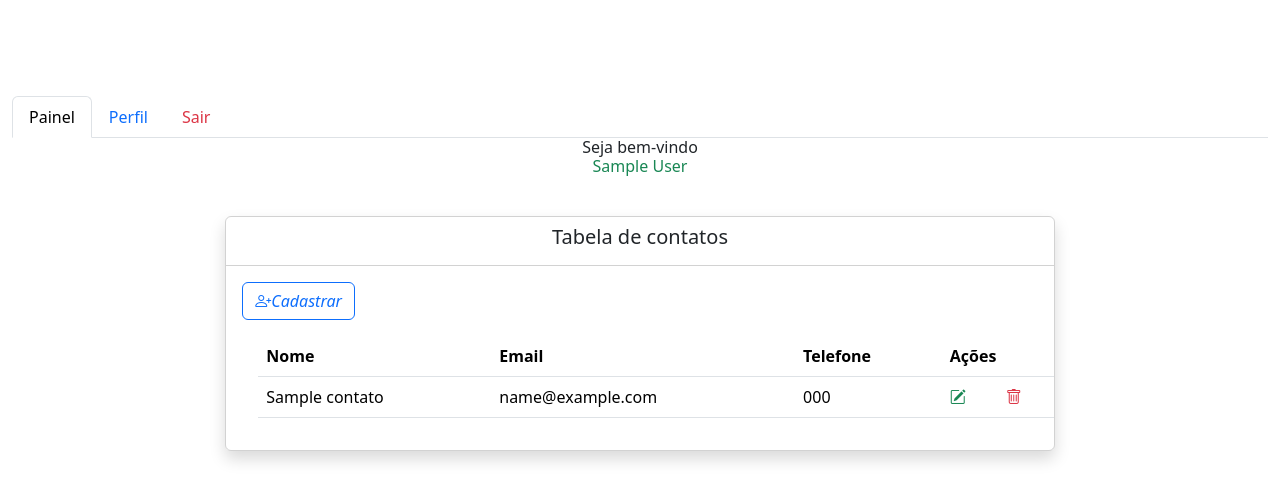
After one commit to vinisilva2020/trab-topicos, a PHP site: page /painel.php in a window 1280 px wide. The commit adds this page. Shown: the top 501 px of the page. Run offline with PHP 8.4, Linux system fonts and the light colour scheme; the visitor is signed in with stand-in values (Sample User, id 1); tables that the repository leaves empty or names only in its code hold one stand-in row (values such as "Sample post").

Commit message:
insere,login,painel,sair,perfil

```diff
--- /dev/null
+++ b/painel.php
@@ -0,0 +1,143 @@
+<?php
+session_start();
+
+if (!isset($_SESSION)) {
+    header("location:index.php");
+    die;
+}
+if (empty($_SESSION)) {
+    header("location:index.php");
+    die;
+}
+include_once 'config.php';
+
+$sql = "SELECT * FROM contato";
+$resultado = mysqli_query($conexao, $sql);
+?>
+<!DOCTYPE html>
+<html lang="en">
+
+<head>
+    <meta charset="UTF-8">
+    <meta http-equiv="X-UA-Compatible" content="IE=edge">
+    <meta name="viewport" content="width=device-width, initial-scale=1.0">
+    <title>Document</title>
+    <link href="https://cdn.jsdelivr.net/npm/bootstrap@5.3.2/dist/css/bootstrap.min.css" rel="stylesheet" integrity="sha384-T3c6CoIi6uLrA9TneNEoa7RxnatzjcDSCmG1MXxSR1GAsXEV/Dwwykc2MPK8M2HN" crossorigin="anonymous">
+    <link rel="stylesheet" href="https://cdn.jsdelivr.net/npm/bootstrap-icons@1.11.1/font/bootstrap-icons.css">
+</head>
+
+<body>
+    <div class="container-fluid">
+        <div class="row mt-5">
+            <div class="col-12 mt-5">
+                <ul class="nav nav-tabs">
+                    <li class="nav-item">
+                        <a class="nav-link active" aria-current="page" href="#">Painel</a>
+                    </li>
+                    <li class="nav-item">
+                        <a class="nav-link" href="perfil.php?id=<?php  echo $_SESSION['id']?>">Perfil</a>
+                    </li>
+                    <li class="nav-item">
+                        <a class=" text-danger nav-link" href="sair.php">Sair</a>
+                    </li>
+
+                </ul>
+
+            </div>
+            <h6 class="text-center" >Seja bem-vindo <p class="text-success"><?php echo $_SESSION['nome']; ?></p></h6>
+        </div>
+        <div class="row">
+            <div class="col-md-8 mt-3 mx-auto">
+
+            <?php
+            if (isset($_SESSION['msg']) and $_SESSION['msg'] != "" and isset($_SESSION['status']) and $_SESSION['status'] != "") {
+            ?>
+                <div class="alert col-6 mx-auto <?php echo $_SESSION['status']  ?> alert-dismissible fade show" role="alert">
+                    <strong><?php echo $_SESSION['msg'] ?></strong>
+                    <button type="button" class="btn-close" data-bs-dismiss="alert" aria-label="Close"></button>
+                </div>
+            <?php  }
+            unset($_SESSION['msg']);
+            unset($_SESSION['status']);
+            ?>
+                <div class="card bg-transparent shadow">
+                    <div class="card-header bg-transparent">
+                        <h5 class=" card-title text-center">Tabela de contatos</h5>
+                    </div>
+                    <div class="card-body">
+                        <button type="button" class="btn btn-outline-primary" data-bs-toggle="modal" data-bs-target="#exampleModal" data-bs-whatever="@getbootstrap"> <i class="bi bi-person-plus">Cadastrar</i></button>
+                        <table class="table  m-3  table-hover">
+                            <thead>
+                                <th>Nome</th>
+                                <th>Email</th>
+                                <th>Telefone</th>
+                                <th colspan="2">Ações</th>
+                            </thead>
+                            <tr>
+                                <?php
+                                while ($dados = mysqli_fetch_assoc($resultado)) {
+                                    $nome = $dados['nome'];
+                                    $email = $dados['email'];
+                                    $telefone = $dados['telefone'];
+                                    $id = $dados['id'];
+                                ?>
+                                    <tbody>
+                                        <td> <?php echo $nome  ?></td>
+                                        <td><?php echo $email ?></td>
+                                        <td><?php echo $telefone   ?></td>
+                                        <td><a href="editar-contato.php?id=<?php echo $id; ?>"><i class="bi bi-pencil-square text-success"></i></a></td>
+                                        <td><a  href="insere.php?del_contato=<?php echo $id; ?>"><i class="bi bi-trash text-danger"></i></a></td>
+                                    </tbody>
+                                <?php } ?>
+                            </tr>
+                        </table>
+                    </div>
+                </div>
+            </div>
+        </div>
+        <div class="modal fade" id="exampleModal" tabindex="-1" aria-labelledby="exampleModalLabel" aria-hidden="true">
+            <div class="modal-dialog">
+                <div class="modal-content">
+                    <div class="modal-header">
+                        <h1 class="modal-title fs-5" id="exampleModalLabel">Cadastrar contato</h1>
+                        <button type="button" class="btn-close" data-bs-dismiss="modal" aria-label="Close"></button>
+                    </div>
+                    <div class="modal-body">
+                        <form method="post" action="insere.php">
+                            <div class="mb-3">
+                                <input type="hidden" name="id">
+                                <label for="recipient-name" class="col-form-label">Nome:</label>
+                                <input type="text" placeholder="insira seu nome" name="nome" class="form-control" id="recipient-name">
+                            </div>
+                            <div class="mb-3">
+                                <label for="recipient-name" class="col-form-label">Email:</label>
+                                <input type="text" placeholder="examplo@gmail.com" name="email" class="form-control" id="recipient-name">
+                            </div>
+
+                            <div class="mb-3">
+                                <label for="recipient-name" class="col-form-label">Telefone:</label>
+                                <input type="text" placeholder="(xx) xxxx-xxxx" name="telefone" class=" telefone form-control" id="recipient-name">
+                            </div>
+
+                            <div class="modal-footer">
+                                <button type="button" class="btn btn-danger" data-bs-dismiss="modal">Fechar</button>
+                                <button type="submit" name="cadastrar-contato" class="btn btn-success">Cadastrar</button>
+                            </div>
+                        </form>
+                    </div>
+                </div>
+            </div>
+        </div>
+    </div>
+
+</body>
+
+<script src="https://cdnjs.cloudflare.com/ajax/libs/jquery/3.7.1/jquery.min.js" integrity="sha512-v2CJ7UaYy4JwqLDIrZUI/4hqeoQieOmAZNXBeQyjo21dadnwR+8ZaIJVT8EE2iyI61OV8e6M8PP2/4hpQINQ/g==" crossorigin="anonymous" referrerpolicy="no-referrer"></script>
+<script src="https://cdnjs.cloudflare.com/ajax/libs/jquery.mask/1.14.16/jquery.mask.min.js" integrity="sha512-pHVGpX7F/27yZ0ISY+VVjyULApbDlD0/X0rgGbTqCE7WFW5MezNTWG/dnhtbBuICzsd0WQPgpE4REBLv+UqChw==" crossorigin="anonymous" referrerpolicy="no-referrer"></script>
+<script src="https://cdn.jsdelivr.net/npm/bootstrap@5.3.2/dist/js/bootstrap.bundle.min.js" integrity="sha384-C6RzsynM9kWDrMNeT87bh95OGNyZPhcTNXj1NW7RuBCsyN/o0jlpcV8Qyq46cDfL" crossorigin="anonymous"></script>
+
+<script>
+    $('.telefone').mask('(00) 0000-0000');
+</script>
+
+</html>
--- a/perfil.php
+++ b/perfil.php
@@ -26,7 +26,6 @@ if (isset($_GET['id'])) {
 ?>
 <!DOCTYPE html>
 <html lang="en">
-
 <head>
     <meta charset="UTF-8">
     <meta http-equiv="X-UA-Compatible" content="IE=edge">
@@ -35,7 +34,6 @@ if (isset($_GET['id'])) {
     <link href="https://cdn.jsdelivr.net/npm/bootstrap@5.3.2/dist/css/bootstrap.min.css" rel="stylesheet" integrity="sha384-T3c6CoIi6uLrA9TneNEoa7RxnatzjcDSCmG1MXxSR1GAsXEV/Dwwykc2MPK8M2HN" crossorigin="anonymous">
     <link rel="stylesheet" href="https://cdn.jsdelivr.net/npm/bootstrap-icons@1.11.1/font/bootstrap-icons.css">
 </head>
-
 <body>
     <div class="container-fluid">
         <div class="row mt-5">
```
Also changed, not shown: insere.php (added, +80 -0 lines), login.php (added, +22 -0 lines), sair.php (added, +8 -0 lines).
